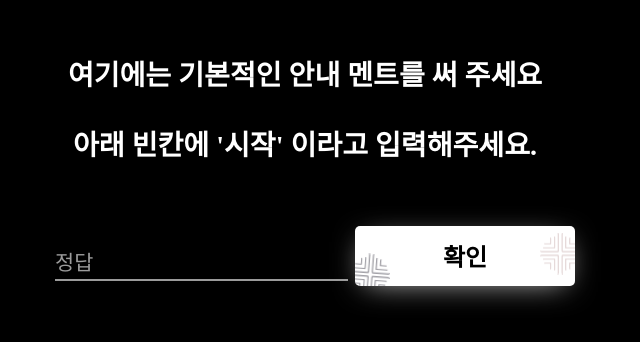
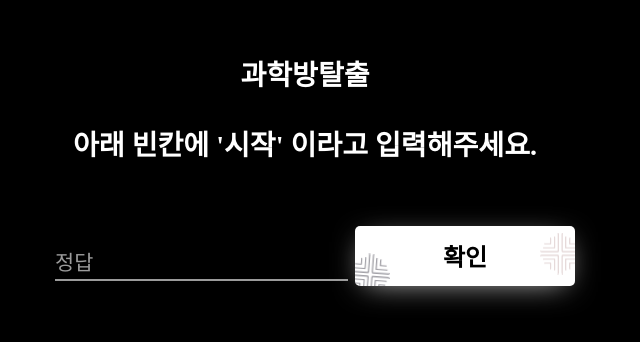
Before and after one commit to snoopy0684/myfirst, a plain HTML site: page index.html in a window 1280 px wide. Shown: the part 108-450 px from the top of the page, without its empty margins (335-975 px from the left). Drawn offline with Linux system fonts and the light colour scheme; a web font is replaced by a local one.

Commit message:
인덱스 페이지 완성

```diff
--- a/index.html
+++ b/index.html
@@ -2,7 +2,7 @@
 <html>
 
   <head>
-    <title> 방탈출 게임의 제목 작성 </title>
+    <title> 방탈출 </title>
     <meta charset="UTF-8">
     <link rel="stylesheet" href="./code_page/style.css">
     <script type="text/javascript" src="./code_page/script.js"></script>
@@ -11,7 +11,7 @@
     <body>
 
       <div class="intro">
-        <h3> 여기에는 기본적인 안내 멘트를 써 주세요 </h3>
+        <h3> 과학방탈출 </h3>
         <h3> 아래 빈칸에 '시작' 이라고 입력해주세요. </h3>
       </div>
 
```
